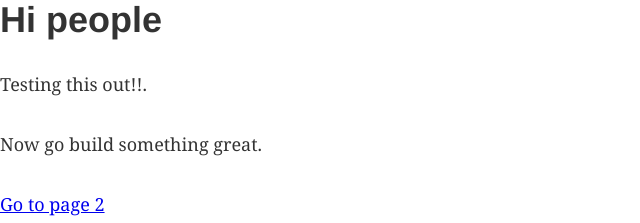
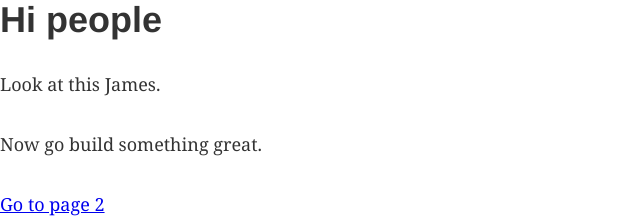
Before and after one commit to Treynox/gatsby-testing, a Gatsby site: page / in a window 1280 px wide. Shown: the top 223 px of the page, 0-640 px from the left. Built offline with nearby package versions, Linux system fonts and the light colour scheme; Gatsby itself is replaced by a stand-in of ours.

Commit message:
James change

```diff
--- a/src/pages/index.js
+++ b/src/pages/index.js
@@ -5,7 +5,7 @@
 const IndexPage = () => (
   <div>
     <h1>Hi people</h1>
-    <p>Testing this out!!.</p>
+    <p>Look at this James.</p>
     <p>Now go build something great.</p>
     <Link to="/page-2/">Go to page 2</Link>
     <SayMyName path='/page-2'/>
```
